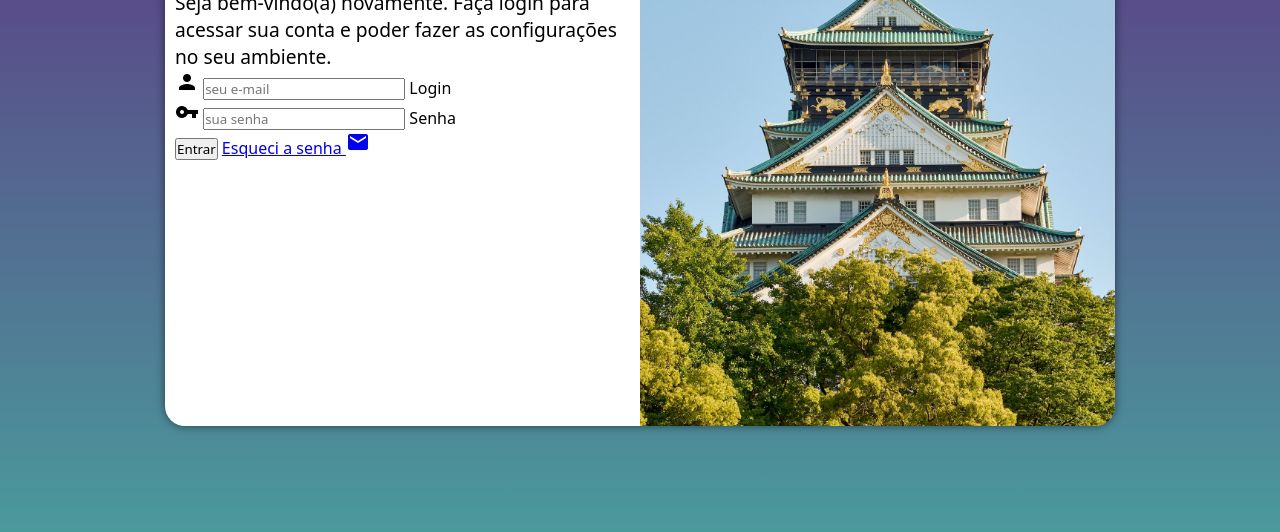
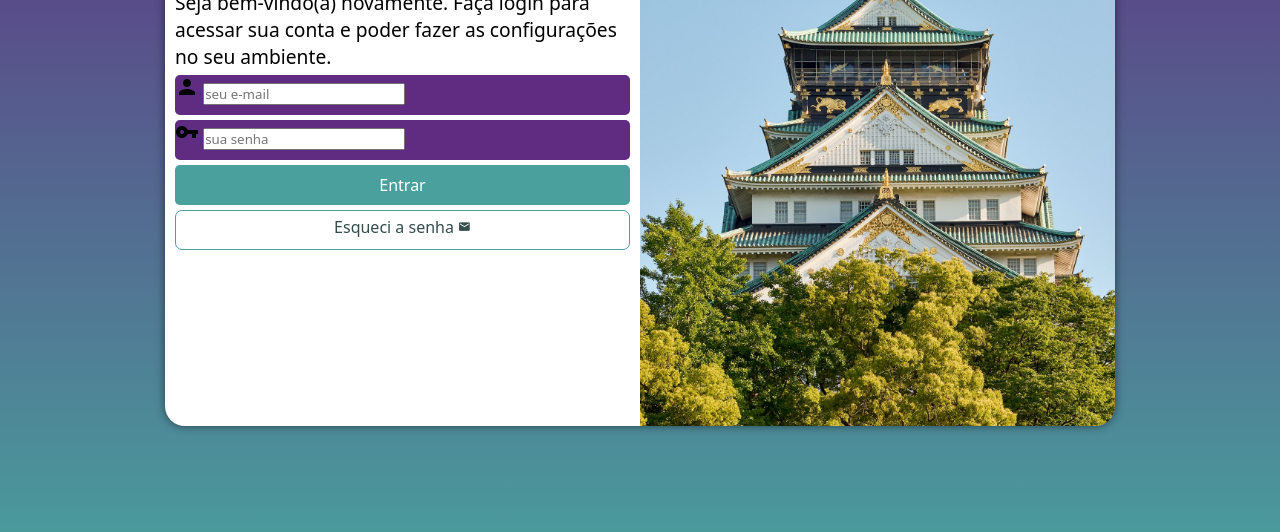
Before and after one commit to NatanLuan/projeto-login, a plain HTML site: page index.html in a window 1280 px wide. Shown: the part 224-756 px from the top of the page. Drawn offline with Linux system fonts and the light colour scheme.

Commit message:
formatação do formulário

```diff
--- a/estilos/style.css
+++ b/estilos/style.css
@@ -64,3 +64,55 @@ div#formulario > h1 {
 div#formulario > p {
       font-size: 0.8em;
 }
+
+form > div.campo {
+      background-color: #5f2c82;
+      display: block;
+      width: 100%;
+      height: 40px;
+      border-radius: 5px;
+      margin: 5px 0px;
+}
+
+div.campo > label {
+      display: none;
+}
+
+form > input[type=submit] {
+      display: block;
+      font-size: 1em;
+      width: 100%;
+      height: 40px;
+      background-color: #49a09d;
+      color: white;
+      border: none;
+      border-radius: 5px;
+      cursor: pointer;
+}
+
+form > input[type=submit]:hover {
+      background-color: #2d6462;
+}
+
+form > a.botao {
+      display: block;
+      text-align: center;
+      font-size: 1em;
+      width: 100%;
+      height: 40px;
+      padding-top: 5px;
+      margin-top: 5px;
+      background-color: white;
+      color: #334d4c;
+      border: 1px solid #49a09d;
+      border-radius: 7px;
+      text-decoration: none;
+}
+
+form > a.botao:hover {
+      background-color: aqua;
+}
+
+form > a.botao > i {
+      font-size: 0.8em;
+}
--- a/index.html
+++ b/index.html
@@ -31,7 +31,7 @@
                         <label for="isenha">Senha</label>
                     </div>
                     <input type="submit" value="Entrar">
-                    <a href="esqueci.html">
+                    <a href="esqueci.html" class="botao">
                         Esqueci a senha <i class="material-icons">mail</i>
                     </a>
                 </form>
```
